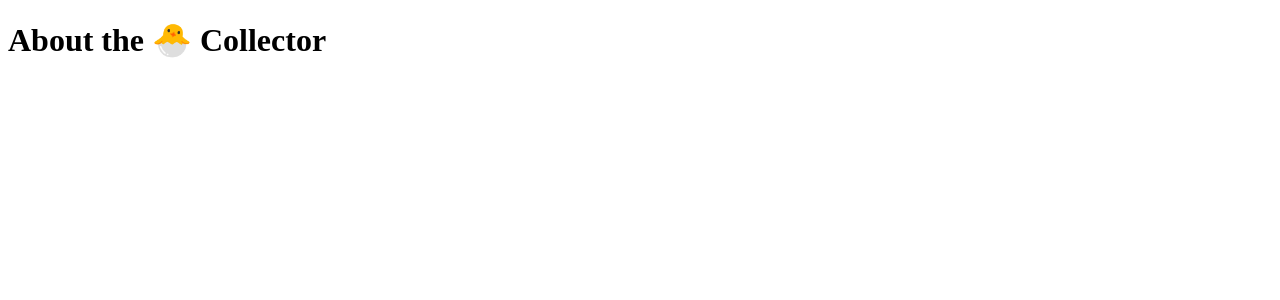
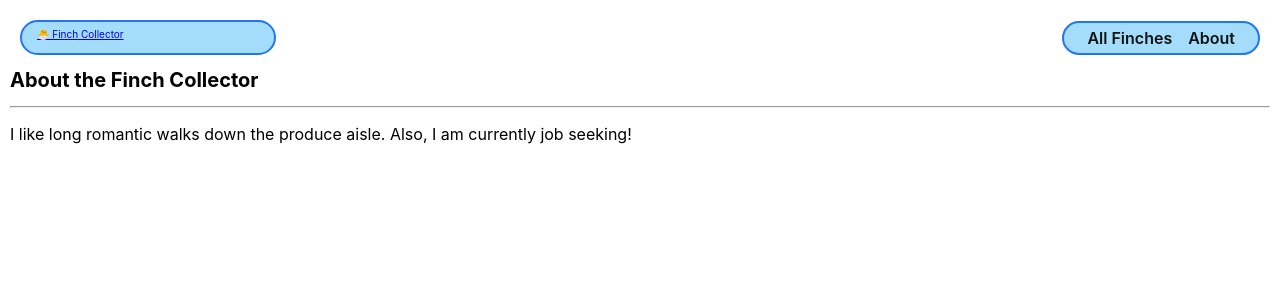
Before and after one commit to kalyntn97/finch-collector-django, a Django app: page /about/ in a window 1280 px wide. Shown: the top 300 px of the page. Run offline with Django 4.2, Linux system fonts and the light colour scheme.

Commit message:
stub ub all finches page

```diff
--- /dev/null
+++ b/main_app/static/css/base.css
@@ -0,0 +1,271 @@
+html {
+  box-sizing: border-box
+}
+
+/* The Universal Selector */
+*, /* All elements*/
+*::before, /* All ::before pseudo-elements */
+*::after { /* All ::after pseudo-elements */
+  /* height & width will now include border & padding by default
+     but can be over-ridden as needed */
+  box-sizing: inherit;
+}
+
+/* resets font size to be 62.5% of the user preference -
+     in most browser configurations this will be 10px */
+:root {
+  font-size: 62.5%
+}
+
+body {
+  margin: 0;
+  display: flex;
+  flex-direction: column;
+  align-items: center;
+  font-family: -apple-system, BlinkMacSystemFont, 'Segoe UI', 'Roboto',
+    'Oxygen', 'Ubuntu', 'Cantarell', 'Fira Sans', 'Droid Sans',
+    'Helvetica Neue', sans-serif;
+  min-height: 100vh;
+  --nav-bg: rgba(104, 197, 248, .7);
+  --nav-bg-ff: rgba(104, 197, 248, .9);
+  --borders: rgb(36, 116, 248) solid 2px;
+  --text-color: rgb(17, 20, 17);
+  --link-hover-color: rgb(16, 56, 158);
+  --button-bg: rgb(245, 245, 245);
+  --button-bg-hover: rgb(226, 226, 226);
+  --submit: rgb(26, 128, 0);
+  --warn: rgb(255, 102, 0);
+  --danger: rgb(220, 20, 30);
+  --secondary: rgb(57, 57, 57);
+  --card-box-shadow: 5px 5px 6px -1px #AAA;
+  --font-xtreme: 4.2rem;
+  --font-xxl: 3.6rem;
+  --font-xl: 2.4rem;
+  --font-l: 1.8rem;
+  --font-reg: 1.6rem;
+  --card-border-radius: 6px;
+}
+
+header {
+  width: 100%;
+  background: var(--nav-bg-ff); /* rgba(104, 197, 248, .9) */
+  border-bottom: var(--borders);
+}
+
+nav {
+  margin: 10px;
+}
+
+ul {
+  margin: 0;
+  list-style: none;
+  padding: 0;
+}
+
+main {
+  width: 100%;
+  padding: 0 10px;
+}
+
+h2 {
+  font-size: var(--font-xl);
+}
+
+nav a {
+  text-decoration: none;
+  color: var(--text-color);
+  font-weight: 600;
+  font-size: 16px;
+}
+
+nav a:hover {
+  color: var(--link-hover-color)
+}
+
+nav ul {
+  display: flex;
+  align-items: center;
+  justify-content: center;
+  flex-wrap: wrap;
+}
+
+nav li {
+  padding: 5px 8px;
+}
+
+.header-logo-container {
+  margin: auto;
+  padding: 10px 20px 0;
+  max-width: 500px;
+}
+
+.page-header {
+  display: flex;
+  align-items: center;
+  margin: 20px;
+}
+
+.btn {
+  font-size: var(--font-l);
+  padding: 8px 16px;
+  border-radius: 6px;
+  border-width: 2px;
+  border-style: solid;
+  text-decoration: none;
+  background-color: var(--button-bg);
+  font-weight: 600;
+  cursor: pointer;
+  font-family: inherit;
+  margin-right: 10px;
+}
+
+.btn:hover {
+  background-color: var(--button-bg-hover);
+}
+
+.submit {
+  color: var(--submit);
+  border-color: var(--submit);
+}
+
+.secondary {
+  color: var(--secondary);
+  border-color: var(--secondary);
+}
+
+.warn {
+  color: var(--warn);
+  border-color: var(--warn);
+}
+
+.danger {
+  color: var(--danger);
+  border-color: var(--danger);
+}
+
+.page-header h1 {
+  font-size: var(--font-xxl);
+  margin: 0;
+}
+
+.page-header img {
+  height: 40px;
+  margin-left:15px;
+}
+
+.page-header img:first-of-type {
+  margin-left: 20px;
+}
+
+.page-content {
+  font-size: var(--font-reg);
+}
+
+@media only screen and (min-width: 768px) {
+  header {
+    position: sticky;
+    display: flex;
+    flex-direction: row;
+    top: 0;
+    align-items: center;
+  }
+
+  main {
+    max-width: 1300px;
+    min-height: calc(100vh - 53px);
+  }
+
+  nav,
+  .header-logo-container {
+    margin: 10px 0;
+    padding: 0 15px;
+  }
+
+  /* visual fix to help align logo */
+  .header-logo-container {
+    padding-top: 3px;
+  }
+
+  nav {
+    margin-left: auto;
+    display: flex;
+    justify-content: center;
+  }
+
+  nav ul {
+    flex-wrap: nowrap;
+  }
+
+  .header-logo-container {
+    width: 213px;
+  }
+
+  .page-header h1 {
+    font-size: var(--font-xtreme);
+  }
+
+  .page-header img {
+    height: 50px;
+    margin-left:20px;
+  }
+
+  .page-header img:first-of-type {
+    margin-left: 25px;
+  }
+
+  @supports (-webkit-backdrop-filter: none) or (backdrop-filter: none) {
+    header {
+      background: var(--nav-bg);
+      -webkit-backdrop-filter: blur(3px);
+      backdrop-filter: blur(3px);
+    }
+  }
+}
+
+@media only screen and (min-width: 1024px) {
+  main {
+    min-height: calc(100vh - 55px);
+  }
+
+  header {
+    margin: 20px 20px 0 20px;
+    width: calc(100vw - 40px);
+    max-width: 1920px;
+    top: 20px;
+    background-color: transparent;
+    border-bottom: none;
+  }
+
+  nav,
+  .header-logo-container {
+    margin: 0;
+    background: var(--nav-bg-ff);
+    border: var(--borders);
+    border-radius: 18px;
+  }
+
+  nav {
+    margin-left: auto;
+  }
+
+  .header-logo-container {
+    /* visual fix to help align logo */
+    padding-top: 6px;
+    width: 256px;
+    height: 35px;
+  }
+
+  @supports (-webkit-backdrop-filter: none) or (backdrop-filter: none) {
+    header {
+      -webkit-backdrop-filter: none;
+      backdrop-filter: none;
+    }
+
+    nav,
+    .header-logo-container {
+      background: rgba(104, 197, 248, .6);
+      -webkit-backdrop-filter: blur(3px);
+      backdrop-filter: blur(3px);
+    }
+  }
+}
--- a/main_app/templates/about.html
+++ b/main_app/templates/about.html
@@ -1,11 +1,11 @@
-<!DOCTYPE html>
-<html lang="en">
-<head>
-  <meta charset="UTF-8">
-  <meta name="viewport" content="width=device-width, initial-scale=1.0">
-  <title>Finch Collector</title>
-</head>
-<body>
-  <h1>About the 🐣 Collector</h1>
-</body>
-</html>
+{% extends "base.html" %}
+
+{% block content %}
+
+<h1>About the Finch Collector</h1>
+<hr />
+<p class="page-content">
+  I like long romantic walks down the produce aisle. Also, I am currently job seeking!
+</p>
+
+{% endblock %}
--- /dev/null
+++ b/main_app/templates/base.html
@@ -0,0 +1,33 @@
+{% load static %}
+
+<!DOCTYPE html>
+<html lang="en">
+<head>
+  <meta charset="UTF-8">
+  <meta http-equiv="X-UA-Compatible" content="IE=edge">
+  <meta name="viewport" content="width=device-width, initial-scale=1.0">
+  <title>Finch Collector</title>
+  <link rel="stylesheet" type="text/css" href="{% static 'css/base.css' %}">
+  {% block head %}
+  {% endblock %}
+</head>
+<body>
+  <header>
+    <div class="header-logo-container">
+      <a href="/">
+        🐣 Finch Collector
+      </a>
+    </div>
+    <nav>
+      <ul>
+        <li><a href="/finches">All Finches</a></li>
+        <li><a href="/about">About</a></li>
+      </ul>
+    </nav>
+  </header>
+  <main>
+    {% block content %}
+    {% endblock %}
+  </main>
+</body>
+</html>
--- a/main_app/urls.py
+++ b/main_app/urls.py
@@ -3,5 +3,6 @@ from . import views
 
 urlpatterns = [
   path('', views.home, name='home'),
-  path('about/', views.about, name='about')
+  path('about/', views.about, name='about'),
+  path('finches/', views.finch_index, name='finch-index'),
 ]
--- a/main_app/views.py
+++ b/main_app/views.py
@@ -3,7 +3,23 @@ from django.shortcuts import render
 from django.http import HttpResponse
 
 # Create your views here.
+class Finch:  # Note that parens are optional if not inheriting from another class
+  def __init__(self, name, breed, description, age):
+    self.name = name
+    self.breed = breed
+    self.description = description
+    self.age = age
+
+finches = [
+  Finch('Lolo', 'tabby', 'Kinda rude.', 3),
+  Finch('Sachi', 'tortoiseshell', 'Looks like a turtle.', 0),
+  Finch('Fancy', 'bombay', 'Happy fluff ball.', 4),
+  Finch('Bonk', 'selkirk rex', 'Meows loudly.', 6)
+]
+
 def home(request):
   return HttpResponse('<h1>Hello 🐣</h1>')
 def about(request):
   return render(request, 'about.html')
+def finch_index(request):
+  return render(request, 'finches/index.html', { 'finches': finches })
```
Also changed, not shown: main_app/static/css/finches/finch-index.css (added, +38 -0 lines), main_app/templates/finches/index.html (added, +37 -0 lines).
